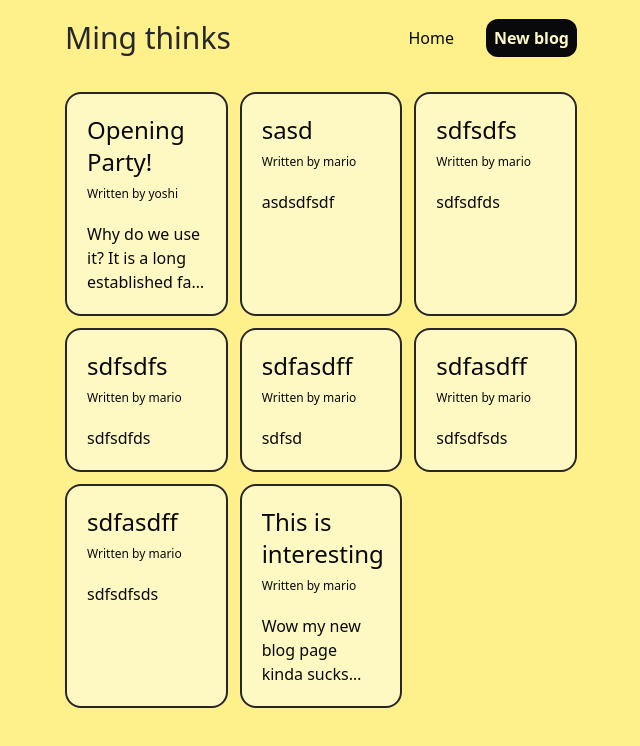
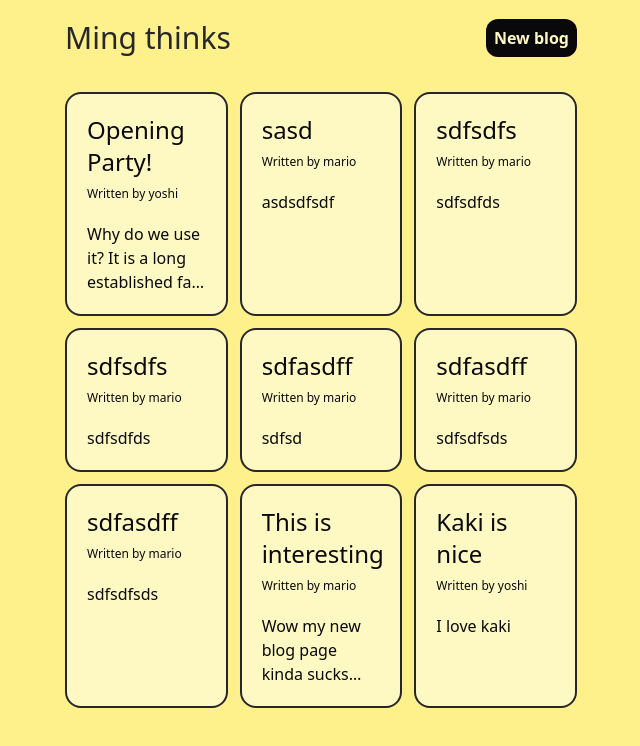
Before and after one commit to mingweichan/dojo-blog, a React (Create React App) app: page / in a window 1280 px wide. Shown: the top 746 px of the page, without its empty margins (319-959 px from the left). Built offline with nearby package versions, Linux system fonts and the light colour scheme; data requests are answered from the project's data file.

Commit message:
Removed Home link from navbar and added a new blog post lol

```diff
--- a/data/db.json
+++ b/data/db.json
@@ -47,6 +47,12 @@
       "body": "Wow my new blog page kinda sucks right now.... html looks so ugly without any css",
       "author": "mario",
       "id": 12
+    },
+    {
+      "title": "Kaki is nice",
+      "body": "I love kaki",
+      "author": "yoshi",
+      "id": 13
     }
   ]
 }
--- a/src/Navbar.js
+++ b/src/Navbar.js
@@ -7,7 +7,6 @@ const Navbar = () => {
                 <h1 className='text-3xl text-zinc-800 font-medium'>Ming thinks</h1>
             </Link>
             <div className="links">
-                <Link to="/" className="p-8">Home</Link>
                 <Link to="/create" className="text-yellow-100 bg-zinc-950 rounded-xl font-semibold p-2">New blog</Link>
             </div>
         </nav>
```
Also changed, not shown: 1 other file (tests, documents, lock files or other folders).
